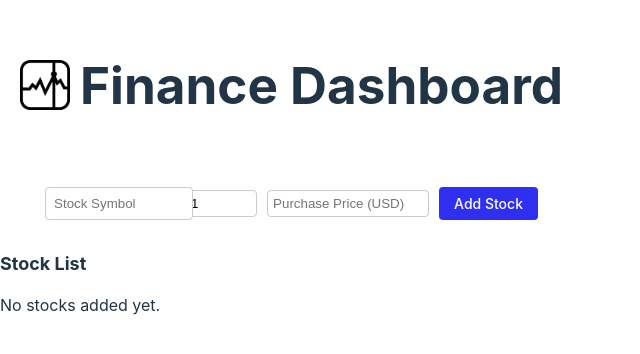
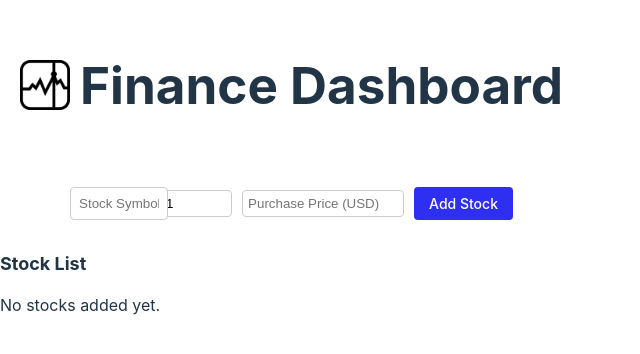
Before and after one commit to jayelinjiaqi/capstone-jayelin-se100, a React (Vite) app: page / in a window 1280 px wide. Shown: the part 232-586 px from the top of the page, without its empty margins (0-640 px from the left). Built offline with nearby package versions, Linux system fonts and the light colour scheme.

Commit message:
stocksymbol 80px

```diff
--- a/src/Dropdown.css
+++ b/src/Dropdown.css
@@ -1,6 +1,6 @@
 .dropdown-container {
     position: relative;
-    width: 130px; /* Set width as needed */
+    width: 80px; /* Set width as needed */
 }
 
 .searchInput {
```
